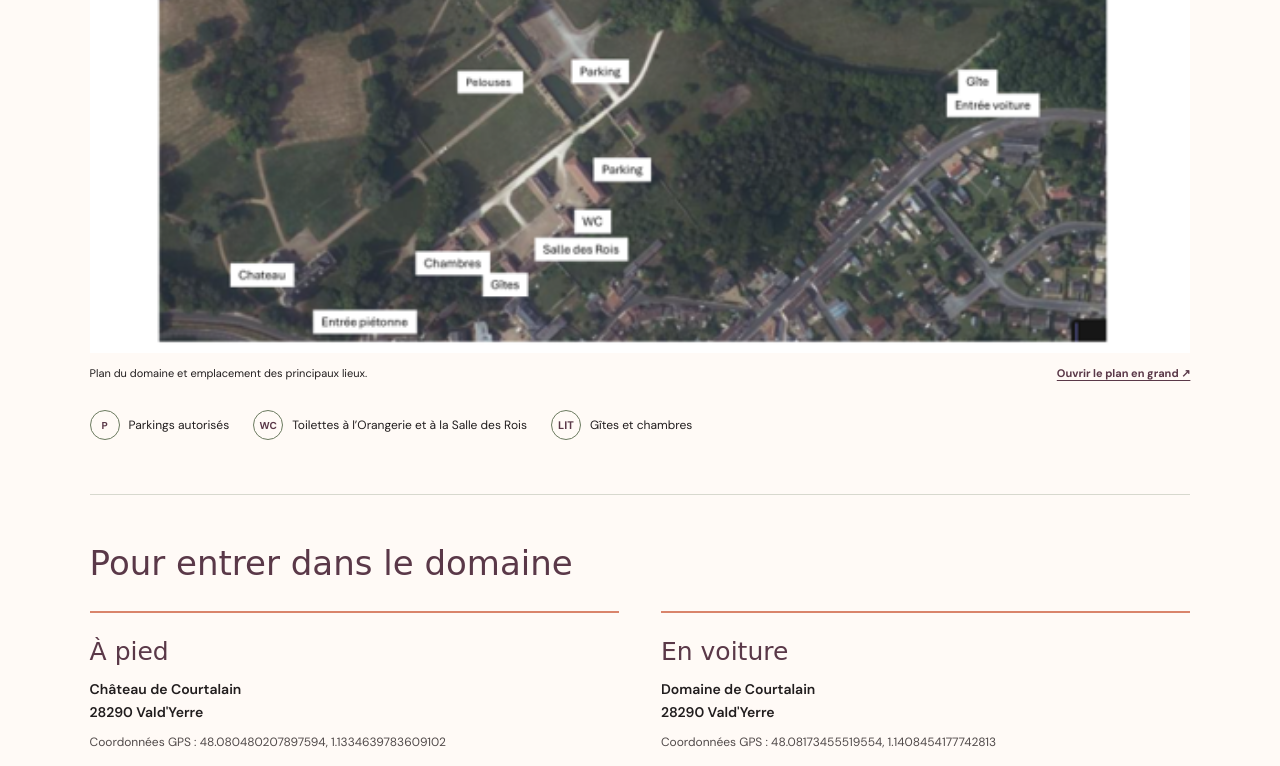
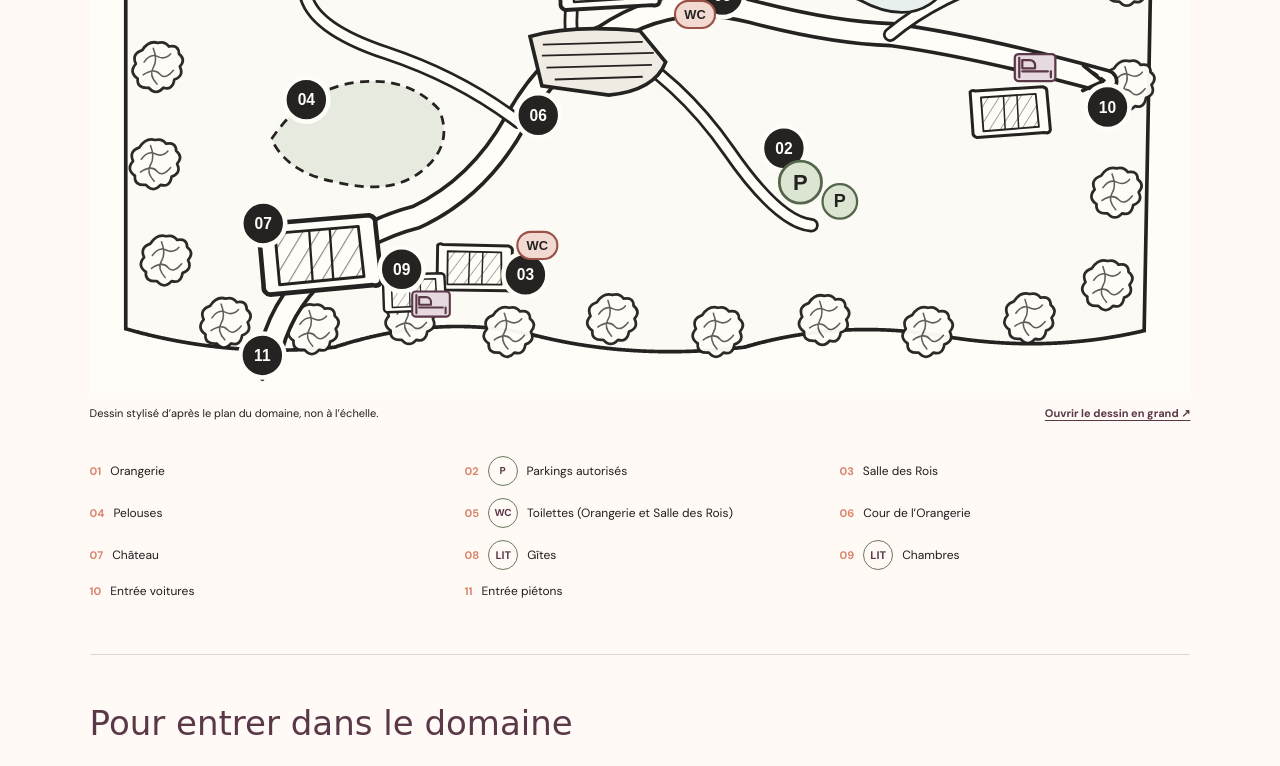
Before and after one commit to raphaeletmargot/mariage, a plain HTML site: page domaine.html in a window 1280 px wide. Shown: the part 795-1561 px from the top of the page. Drawn offline with Linux system fonts and the light colour scheme; a web font is replaced by a local one.

Commit message:
Replace estate photo with illustrated map

```diff
--- a/domaine.css
+++ b/domaine.css
@@ -12,8 +12,9 @@ body[data-page="domaine"] .estate-map a { display: block; background: #e8e5df; }
 body[data-page="domaine"] .estate-map img { display: block; width: 100%; height: auto; }
 body[data-page="domaine"] .estate-map figcaption { display: flex; justify-content: space-between; gap: 12px; padding: 12px 0; font-size: 11px; line-height: 1.5; }
 body[data-page="domaine"] .estate-map figcaption a { display: inline; color: var(--fig-plum); background: transparent; font-weight: 700; text-underline-offset: 3px; }
-body[data-page="domaine"] .map-key { display: flex; flex-wrap: wrap; gap: 10px 24px; margin: 17px 0 0; padding: 0; list-style: none; }
-body[data-page="domaine"] .map-key li { display: inline-flex; align-items: center; gap: 9px; font-size: 12px; line-height: 1.5; }
+body[data-page="domaine"] .map-key { display: grid; grid-template-columns: repeat(3, minmax(0, 1fr)); gap: 12px 24px; margin: 22px 0 0; padding: 0; list-style: none; }
+body[data-page="domaine"] .map-key li { min-width: 0; display: flex; align-items: center; gap: 9px; font-size: 12px; line-height: 1.5; }
+body[data-page="domaine"] .map-index { color: var(--peach-blossom); font-size: 11px; font-weight: 700; }
 body[data-page="domaine"] .map-symbol { min-width: 30px; height: 30px; display: inline-grid; place-items: center; border: 1px solid var(--moss); border-radius: 50%; color: var(--fig-plum); font-size: 10px; font-weight: 700; }
 body[data-page="domaine"] .map-symbol-bed { font-size: 11px; }
 body[data-page="domaine"] .estate-access { padding: 48px 0 72px; border-top: 1px solid #6b7a5f44; }
@@ -39,5 +40,5 @@ body[data-page="domaine"] .route-link span { color: var(--peach-blossom); font-s
 }
 @media (max-width: 400px) {
   body[data-page="domaine"] .estate-intro h1 { font-size: 38px; }
-  body[data-page="domaine"] .map-key { gap: 12px; }
+  body[data-page="domaine"] .map-key { grid-template-columns: repeat(2, minmax(0, 1fr)); gap: 12px; }
 }
--- a/domaine.html
+++ b/domaine.html
@@ -31,16 +31,24 @@
       <section class="estate-plan" aria-labelledby="plan-title">
         <h2 id="plan-title">Le domaine en un coup d’œil</h2>
         <figure class="estate-map">
-          <a href="Photo%20Domaine.png" target="_blank" rel="noopener" aria-label="Ouvrir le plan du domaine en grand">
-            <img src="Photo%20Domaine.png" alt="Plan satellite annoté du domaine : château et entrée piétonne au sud-ouest, chambres et Salle des Rois au sud, pelouses, Orangerie et cour au centre, gîtes et entrée voiture à l’est, parkings et toilettes repérés sur le site." loading="lazy" decoding="async">
+          <a href="plan-domaine-dessine.svg" target="_blank" rel="noopener" aria-label="Ouvrir le dessin du domaine en grand">
+            <img src="plan-domaine-dessine.svg" alt="Plan dessiné vu du dessus : château, chambres et Salle des Rois au sud-ouest; pelouses, cour et Orangerie au centre; gîtes, parkings et entrée voitures à l’est; entrée piétons au sud-ouest." loading="lazy" decoding="async">
           </a>
-          <figcaption><span>Plan du domaine et emplacement des principaux lieux.</span><a href="Photo%20Domaine.png" target="_blank" rel="noopener">Ouvrir le plan en grand ↗</a></figcaption>
+          <figcaption><span>Dessin stylisé d’après le plan du domaine, non à l’échelle.</span><a href="plan-domaine-dessine.svg" target="_blank" rel="noopener">Ouvrir le dessin en grand ↗</a></figcaption>
         </figure>
-        <ul class="map-key" aria-label="Légende des symboles du plan">
-          <li><span class="map-symbol" aria-hidden="true">P</span> Parkings autorisés</li>
-          <li><span class="map-symbol" aria-hidden="true">WC</span> Toilettes à l’Orangerie et à la Salle des Rois</li>
-          <li><span class="map-symbol map-symbol-bed" aria-hidden="true">LIT</span> Gîtes et chambres</li>
-        </ul>
+        <ol class="map-key" aria-label="Légende des lieux numérotés sur le dessin">
+          <li><span class="map-index">01</span> Orangerie</li>
+          <li><span class="map-index">02</span><span class="map-symbol" aria-hidden="true">P</span> Parkings autorisés</li>
+          <li><span class="map-index">03</span> Salle des Rois</li>
+          <li><span class="map-index">04</span> Pelouses</li>
+          <li><span class="map-index">05</span><span class="map-symbol" aria-hidden="true">WC</span> Toilettes (Orangerie et Salle des Rois)</li>
+          <li><span class="map-index">06</span> Cour de l’Orangerie</li>
+          <li><span class="map-index">07</span> Château</li>
+          <li><span class="map-index">08</span><span class="map-symbol map-symbol-bed" aria-hidden="true">LIT</span> Gîtes</li>
+          <li><span class="map-index">09</span><span class="map-symbol map-symbol-bed" aria-hidden="true">LIT</span> Chambres</li>
+          <li><span class="map-index">10</span> Entrée voitures</li>
+          <li><span class="map-index">11</span> Entrée piétons</li>
+        </ol>
       </section>
 
       <section class="estate-access" aria-labelledby="access-title">
```
Also changed, not shown: plan-domaine-dessine.svg (added).
